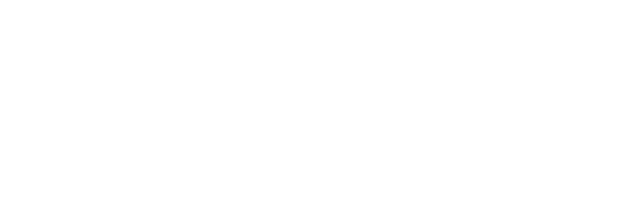
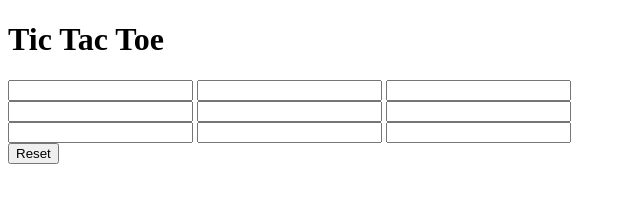
Before and after one commit to iamneo-production/fcdbdfabeadcd304681168efdcbcabeone, a website: page public/index.html in a window 1280 px wide. Shown: the whole page, without its empty margins (0-640 px from the left). Drawn offline with Linux system fonts and the light colour scheme.

Commit message:
Backup Commit

```diff
--- a/public/index.html
+++ b/public/index.html
@@ -10,6 +10,26 @@
 
 </head>
 <body>
-  <header></header>
+  <headerclass="header">
+  <h1>Tic Tac Toe</h1>
+  </header>
+  <div class="box">
+    <div class="row">
+      <input type="text" class="btn" readonly>
+      <input type="text" class="btn" readonly>
+      <input type="text" class="btn" readonly>
+    </div>
+    <div class="row">
+      <input type="text" class="btn" readonly>
+      <input type="text" class="btn" readonly>
+      <input type="text" class="btn" readonly>
+    </div>
+    <div class="row">
+      <input type="text" class="btn" readonly>
+      <input type="text" class="btn" readonly>
+      <input type="text" class="btn" readonly>
+    </div>
+  </div>
+  <div class="reset"> <button id="reset-">Reset</button></div>
 </body>
 </html>
```
